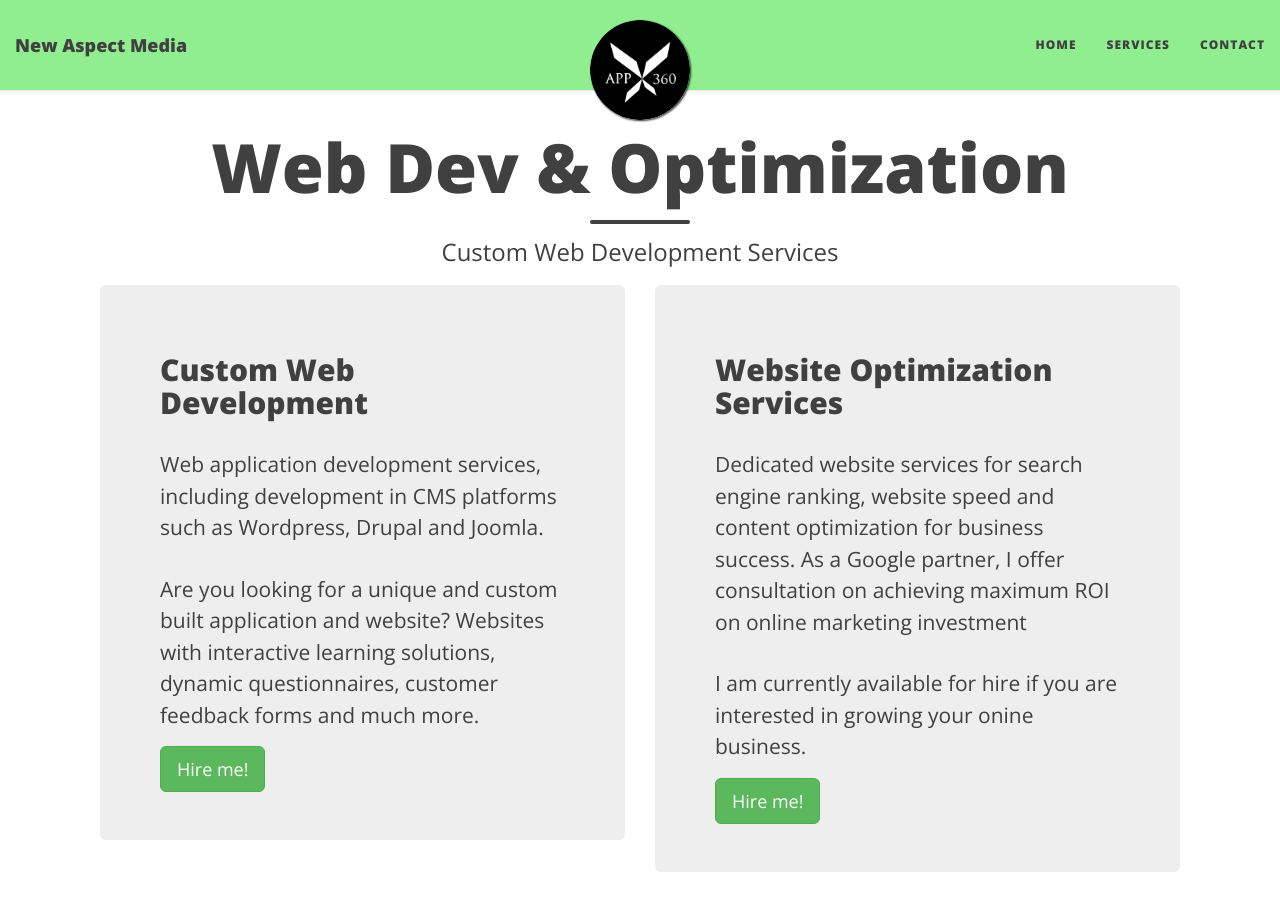
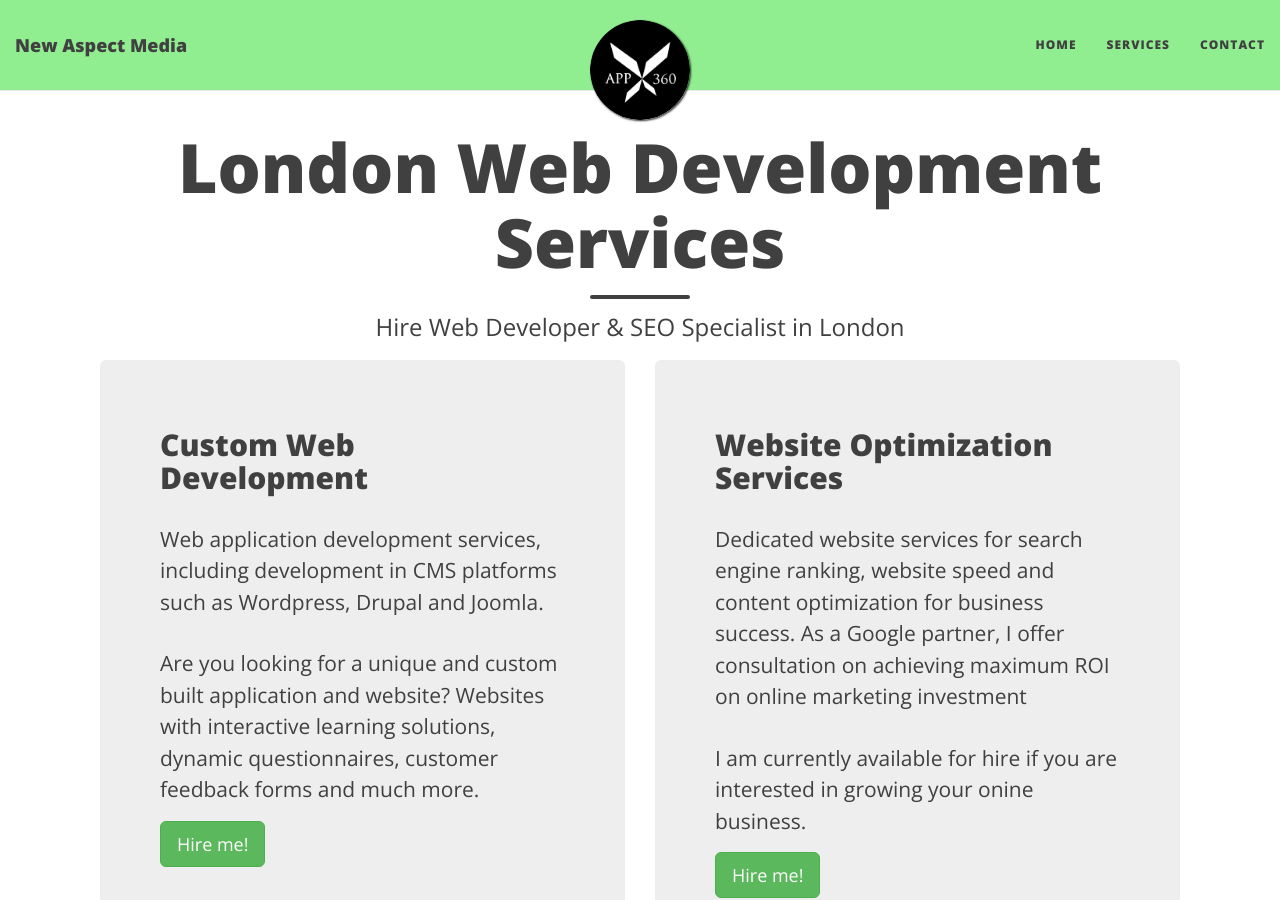
Before and after one commit to newmedia77/appxnam, a Jekyll site: the page built from index.html, in a window 1280 px wide and 900 px high. Built offline with Jekyll 4.4.1, drawn with Linux system fonts in a browser that asks for light colours; nearby versions of some CDN libraries; the list of posts is cut into pages by our own code.

Commit message:
andreas
index

```diff
--- a/_includes/footer.html
+++ b/_includes/footer.html
@@ -15,8 +15,6 @@
                     <a href="{{ 'terms' | prepend: '/' | prepend: site.url }}">Terms</a>
                 </li>
             </ul>
-
-
   </div>
   <div class="col-xs-6 col-sm-4"><ul class="list-inline text-center footer-links">
           {% if site.author.facebook and site.footer-links-active.facebook %}
@@ -102,8 +100,6 @@
       </p>
     </div>
 </div>
-
-
     <div class="row">
       <div class="col-lg-8 col-lg-offset-2 col-md-10 col-md-offset-1">
 	        <!-- Please don't remove this, keep my open source work credited :)
--- a/index.html
+++ b/index.html
@@ -1,7 +1,7 @@
 ---
 layout: page
-title: Web Dev &amp; Optimization
-subtitle: Custom Web Development Services
+title: London Web Development Services
+subtitle: Hire Web Developer &amp; SEO Specialist in London
 ---
 <div class="row">
 <div class="col-xs-12 col-sm-6 col-lg-6">
```
